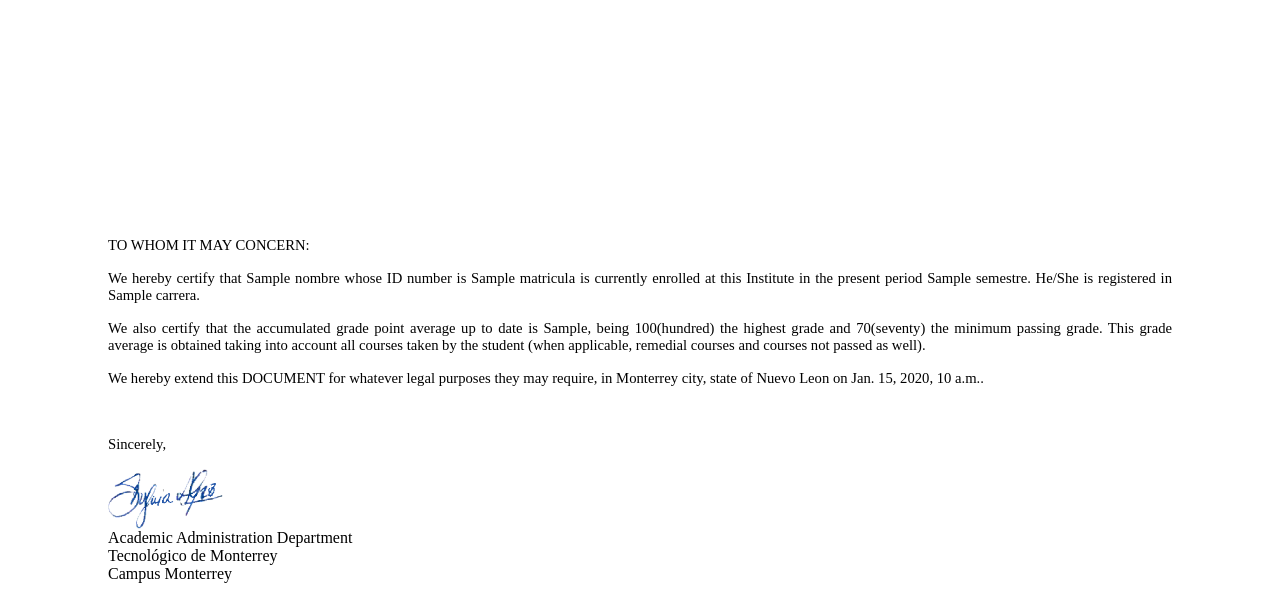
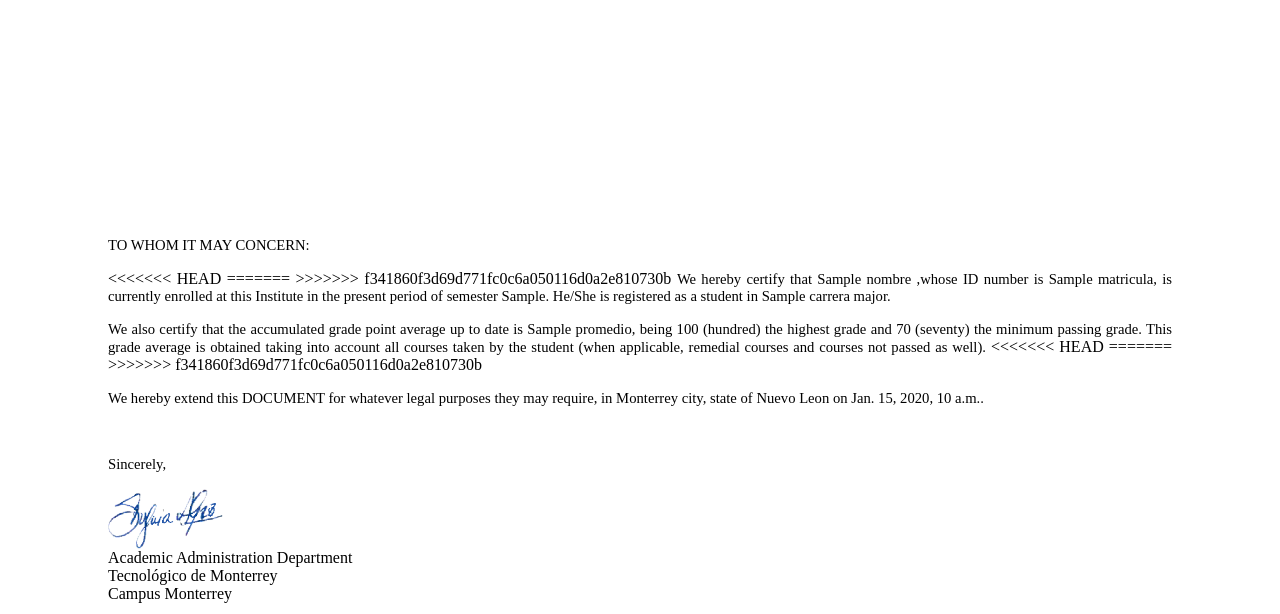
Before and after one commit to ProyectoIntegrador2018/STTA, a Django app: template back-end/STTEAPI/templates/promedioAcumuladoIngles.html in a window 1280 px wide. Shown: the top 614 px of the page. Run offline with Django 3.2, Linux system fonts and the light colour scheme; the template is opened without the code that fills it: most values are stand-ins (such as "Sample title", 1, 10 or a date in 2020).

Commit message:
Marce5 (#131)
* Arreglo ortografia carta en ingles

* Fix to another template

* Fix carta 3

* Fix carta 4

* Fix carta 5

* Fix carta 6

* Fix carta 6 y 7 (#132)

* Bump django from 2.2.5 to 2.2.8 in /back-end (#127)

Bumps [django](https://github.com/django/django) from 2.2.5 to 2.2.8.
- [Release notes](https://github.com/django/django/releases)
- [Commits](https://github.com/django/django/compare/2.2.5...2.2.8)

Signed-off-by: dependabot[bot] <support@github.com>

* Arreglo ortografia carta en ingles

* Fix to another template

* Fix carta 3

* Fix carta 4

* Fix carta 5

* Fix carta 6

* Final fix code climate issues

```diff
--- a/back-end/STTEAPI/templates/Estudios con foto_INGLÉS.html
+++ b/back-end/STTEAPI/templates/Estudios con foto_INGLÉS.html
@@ -17,7 +17,7 @@
 
     <!-- Cuerpo -->
     <p style="text-align: justify;">
-        <span style="font-size: 11.0pt;">We hereby certify that {{nombre}} whose ID number is {{matricula}} whose photo and signature appear on the label was enrolled in this Institute in the last period from {{semestre}}. He/She is registered in {{carrera}} inscribed with the following subjects:</span>
+        <span style="font-size: 11.0pt;">We hereby certify that {{nombre}}, whose ID number is {{matricula}} and whose photo and signature appear on the label, was enrolled in this Institute in the last period from semester {{semestre}}. He/She is registered as a student in {{carrera}} major inscribed with the following subjects:</span>
     </p>
     <p style="text-align: justify;">
     <span style="font-size: 11.0pt;">{{nombre_materias_inscritas}}
@@ -26,7 +26,7 @@
         <span style="font-size: 11.0pt;">We also wish to inform you that the vacation period will be {{periodo_de_vacaciones}}. This Institute functions under a Free College University legal regime in accordance with the Presidential Decree dated the 14th of July of 1952 and published on the 12th of September of 1952 in the Official Journal of the Federation. This decree validates nationwide the studies imparted by the Instituto Tecnologico y de Estudios Superiores de Monterrey (Monterrey Institute of Technology and Higher Education).</span>
     </p>
     <p style="margin: 0cm; margin-bottom: .0001pt; text-align: justify;">
-        <span style="font-size: 11.0pt;">In Accord No. 3438, issued by the Public Education Secretary on the 28th of February of 1974 and published in the Official Journal of the Federation on the 5th of March of the same year, the aforementioned Decree was extended to validate the studies imparted by the Instituto Tecnologico y de Estudios Superiores de Monterrey in any of its National Campus in any city within the Mexican Republic. We additionally inform you that our Institution is registered in the SEP under Code DEC-520912 and that its registration number in the General Direction of Professions is 190002.</span>
+        <span style="font-size: 11.0pt;">In Accord No. 3438, issued by the Public Education Secretary on the 28th of February of 1974 and published in the Official Journal of the Federation on the 5th of March of the same year, the aforementioned Decree was extended to validate the studies imparted by the Instituto Tecnologico y de Estudios Superiores de Monterrey in any of its national campus in any city within the Mexican Republic. We additionally inform you that our Institution is registered in the SEP under Code DEC-520912 and that its registration number in the General Direction of Professions is 190002.</span>
     </p>
     <p style="text-align: justify;">
         <span style="font-size: 11.0pt;">This Institute is also a member of the Asociacion Nacional de Universidades e Institutos de Enseñanza Superior de la Republica Mexicana (National Association of Universities and Superior Studies Institutes of the Mexican Republic); as well as an extraterritorial member of the Southern Association of Colleges and Schools, whereas all of the courses imparted by the Institute are recognized by the Universities in the United States of America.</span>
--- a/back-end/STTEAPI/templates/Estudios_INGLÉS.html
+++ b/back-end/STTEAPI/templates/Estudios_INGLÉS.html
@@ -20,13 +20,13 @@
 
     <!-- Cuerpo -->
     <p style="text-align: justify;">
-        <span style="font-size: 11.0pt;">We hereby certify that {{nombre}} whose ID number is {{matricula}} is currently enrolled in this Institute in the present period from {{fechas_de_periodo}}. He/She is registered in {{carrera}}, {{semestre}}, inscribed with the following subjects: </span>
+        <span style="font-size: 11.0pt;">We hereby certify that {{nombre}}, whose ID number is {{matricula}}, is currently enrolled in this Institute in the present period from {{fechas_de_periodo}}. He/She is registered as a student in {{carrera}} major, semester {{semestre}}, inscribed with the following subjects: </span>
     </p>
     <p style="text-align: justify;">
     <span style="font-size: 11.0pt;">{{nombre_materias_inscritas}}
     </p>
     <p style="text-align: justify;">
-        <span style="font-size: 11.0pt;">We also wish to inform you that the vacation period will be from the the {{periodo_de_vacaciones}}. This Institute functions under a Free College University legal regime in accordance with the Presidential Decree dated the July 14th, 1952 and published on the September 12th, 1952 in the Official Journal of the Federation. This decree validates nationwide the studies imparted by the Instituto Tecnologico y de Estudios Superiores de Monterrey (Monterrey Institute of Technology and Higher Education).</span>
+        <span style="font-size: 11.0pt;">We also wish to inform you that the vacation period will be from {{periodo_de_vacaciones}}. This Institute functions under a Free College University legal regime in accordance with the Presidential Decree dated the July 14th, 1952 and published on the September 12th, 1952 in the Official Journal of the Federation. This decree validates nationwide the studies imparted by the Instituto Tecnologico y de Estudios Superiores de Monterrey (Monterrey Institute of Technology and Higher Education).</span>
     </p>
     <p style="margin: 0cm; margin-bottom: .0001pt; text-align: justify;">
         <span style="font-size: 11.0pt;">In Accord No. 3438, issued by the Public Education Secretary on the 28th of February of 1974 and published in the Official Journal of the Federation on the 5th of March of the same year, the aforementioned Decree was extended to validate the studies imparted by the Instituto Tecnologico y de Estudios Superiores de Monterrey in any of its National Campus in any city within the Mexican Republic. We additionally inform you that our Institution is registered in the SEP under Code DEC-520912 and that its registration number in the General Direction of Professions is 190002.</span>
--- a/back-end/STTEAPI/templates/documentosInstitutoIngles.html
+++ b/back-end/STTEAPI/templates/documentosInstitutoIngles.html
@@ -17,7 +17,7 @@
 
         <!-- Cuerpo -->
         <p style="text-align: justify;">
-            <span style="font-size: 11.0pt;">We hereby certify that {{nombre}} whose ID number is {{matricula}} is currently enrolled in this Institute in the present period from {{fechas_de_periodo}}. He/She is registered in {{carrera}}.
+            <span style="font-size: 11.0pt;">We hereby certify that {{nombre}}, whose ID number is {{matricula}}, is currently enrolled in this Institute in the present period from {{fechas_de_periodo}}. He/She is registered as a student in {{carrera}} major.
         </p>
         <p style="text-align: justify;">
             <span style="font-size: 11.0pt;">As long as he was enrolled at our Institute we need to keep his official Jr. High School High School, Transcripts and Birth Certificate, are in our power and only students are given when he graduate or request full or partial withdrawal of this Institute.</span>
--- a/back-end/STTEAPI/templates/noBajaIngles.html
+++ b/back-end/STTEAPI/templates/noBajaIngles.html
@@ -17,10 +17,10 @@
 
         <!-- Cuerpo -->
         <p style="text-align: justify;">
-            <span style="font-size: 11.0pt;">We hereby certify that {{nombre}} whose ID number is {{matricula}} was enrolled in this Institute in the last period {{semestre}}. He/She is registered in {{carrera}}.
+            <span style="font-size: 11.0pt;">We hereby certify that {{nombre}}, whose ID number is {{matricula}}, was enrolled in this Institute in the last period {{semestre_actual}}. He/She is registered as a student in {{carrera}} major.
         </p>
         <p style="text-align: justify;">
-            <span style="font-size: 11.0pt;">Also, we informed to them that {{titles_name}} has not inflict losses academic in the Institute, status is of regular student.</span>
+            <span style="font-size: 11.0pt;">Also, we inform you that {{titles_name}} has not inflicted any academic loss in the Institute, status is of regular student.</span>
         </p>
         <p style="text-align: justify;">
             <span style="font-size: 11.0pt;">We hereby extend this DOCUMENT for whatever legal purposes they may require, in Monterrey city, state of Nuevo Leon on {{fecha_actual}}</span>
--- a/back-end/STTEAPI/templates/promedioAcumuladoIngles.html
+++ b/back-end/STTEAPI/templates/promedioAcumuladoIngles.html
@@ -17,10 +17,18 @@
 
         <!-- Cuerpo -->
         <p style="text-align: justify;">
-            <span style="font-size: 11.0pt;">We hereby certify that {{nombre}} whose ID number is {{matricula}} is currently enrolled at this Institute in the present period {{semestre}}. He/She is registered in {{carrera}}.
+<<<<<<< HEAD
+
+=======
+>>>>>>> f341860f3d69d771fc0c6a050116d0a2e810730b
+            <span style="font-size: 11.0pt;">We hereby certify that {{nombre}} ,whose ID number is {{matricula}}, is currently enrolled at this Institute in the present period of semester {{semestre_actual}}. He/She is registered as a student in {{carrera}} major.
         </p>
         <p style="text-align: justify;">
-            <span style="font-size: 11.0pt;">We also certify that the accumulated grade point average up to date is {{promedio_acumulado}}, being 100(hundred) the highest grade and 70(seventy) the minimum passing grade.  This grade average is obtained taking into account all courses taken by the student (when applicable, remedial courses and courses not passed as well).</span>
+            <span style="font-size: 11.0pt;">We also certify that the accumulated grade point average up to date is {{promedio}}, being 100 (hundred) the highest grade and 70 (seventy) the minimum passing grade.  This grade average is obtained taking into account all courses taken by the student (when applicable, remedial courses and courses not passed as well).</span>
+<<<<<<< HEAD
+
+=======
+>>>>>>> f341860f3d69d771fc0c6a050116d0a2e810730b
         </p>
         <p style="text-align: justify;">
             <span style="font-size: 11.0pt;">We hereby extend this DOCUMENT for whatever legal purposes they may require, in Monterrey city, state of Nuevo Leon on {{fecha_actual}}.</span>
--- a/back-end/STTEAPI/templates/promedioRangoGradIngles.html
+++ b/back-end/STTEAPI/templates/promedioRangoGradIngles.html
@@ -14,12 +14,12 @@
 
     <!-- Parrafo 1 -->
     <p>
-        We hereby wish to confirm that {{nombre}} whose ID number is {{matricula}} graduated from this Institute having obtained the Title {{carrera}} on {{posible_graduacion}}.
+        We hereby wish to confirm that {{nombre}}, whose ID number is {{matricula}}, graduated from this Institute having obtained the Title {{carrera}} on {{fecha_graduacion}}.
     </p>
 
     <!-- Parrafo 2 -->
     <p>
-        We also inform you that the average of all his grades was <strong>{{promedio_acumulado}}</strong> on a 1(one) to 100(hundred) grading scale, being 100(hundred) the highest grade and 70(seventy) the minimum passing grade.&nbsp; This grade average is obtained taking into account all courses taken by the student (when applicable, remedial courses and courses not passed as well).
+        We also inform you that their grade average was  <strong>{{promedio}}</strong> on a 1(one) to 100(hundred) grading scale, being 100 (hundred) the highest grade and 70 (seventy) the minimum passing grade.&nbsp; This grade average is obtained taking into account all courses taken by the student (when applicable, remedial courses and courses not passed as well).
     </p>
 
     <!-- Parrafo 3 -->
```
Also changed, not shown: back-end/STTEAPI/templates/Estudios.html (+14 -0 lines).
